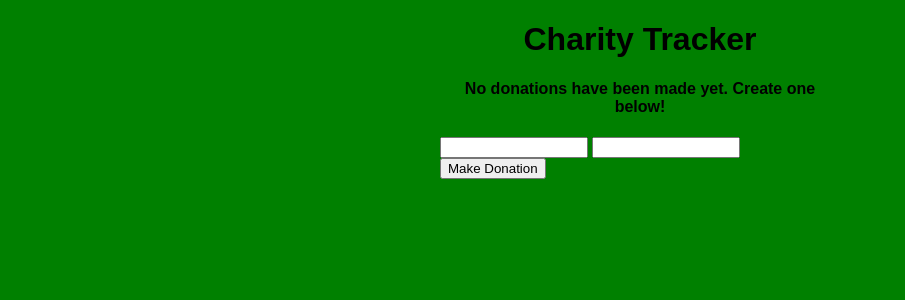
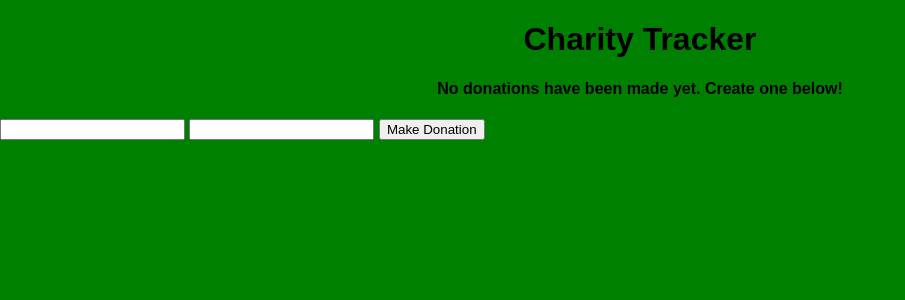
Before and after one commit to skinnybeans17/contractor-project, a Flask app: page / in a window 1280 px wide. Shown: the top 300 px of the page, without its empty margins (0-905 px from the left). Run offline with Flask 2, Linux system fonts and the light colour scheme; data that the repository does not hold is empty.

Commit message:
Update main.css

```diff
--- a/static/css/main.css
+++ b/static/css/main.css
@@ -4,9 +4,14 @@
     background-color: green;
 }
 
-.content {
+.charity {
     margin: 0 auto;
-    width: 400px;
+    width: 200px;
+}
+
+.amount {
+    margin: 0 auto;
+    width: 200px;
 }
 
 table, td, th {
@@ -31,10 +36,6 @@
     margin-top: 20px;
 }
 
-#charity {
-    width: 35%;
+#content {
+    width: 70%;
 }
-
-#amount {
-    width: 35%;
-}
```
